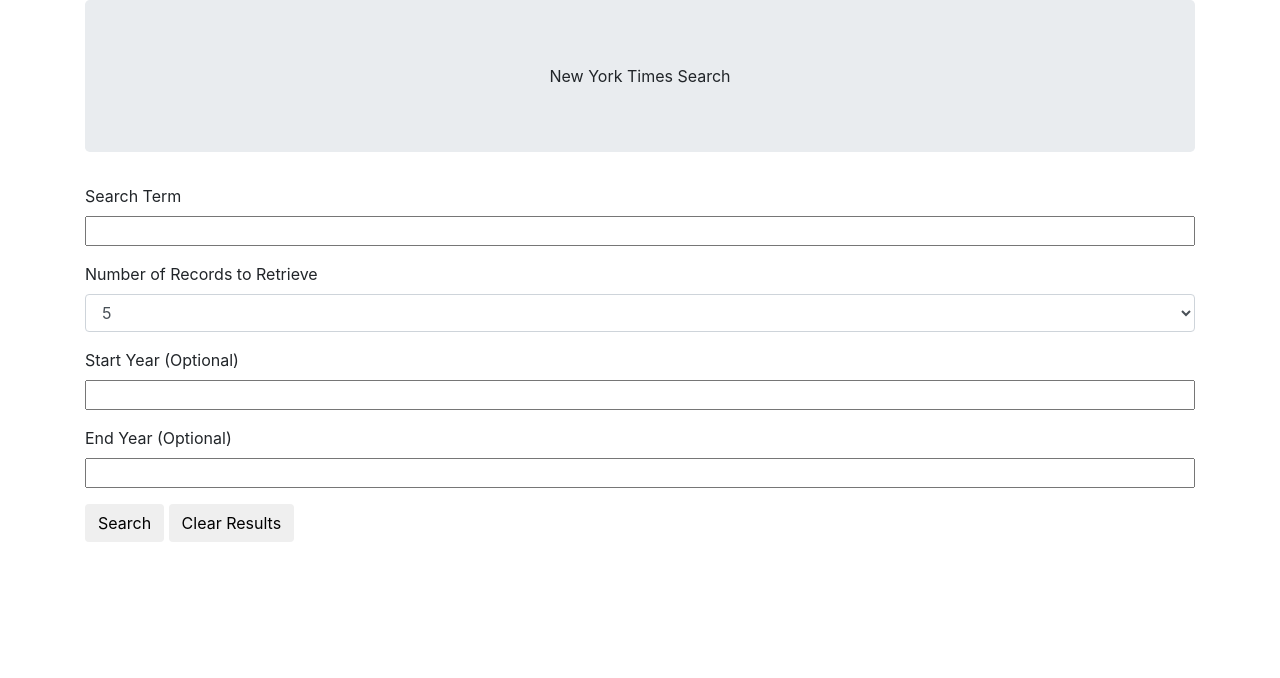
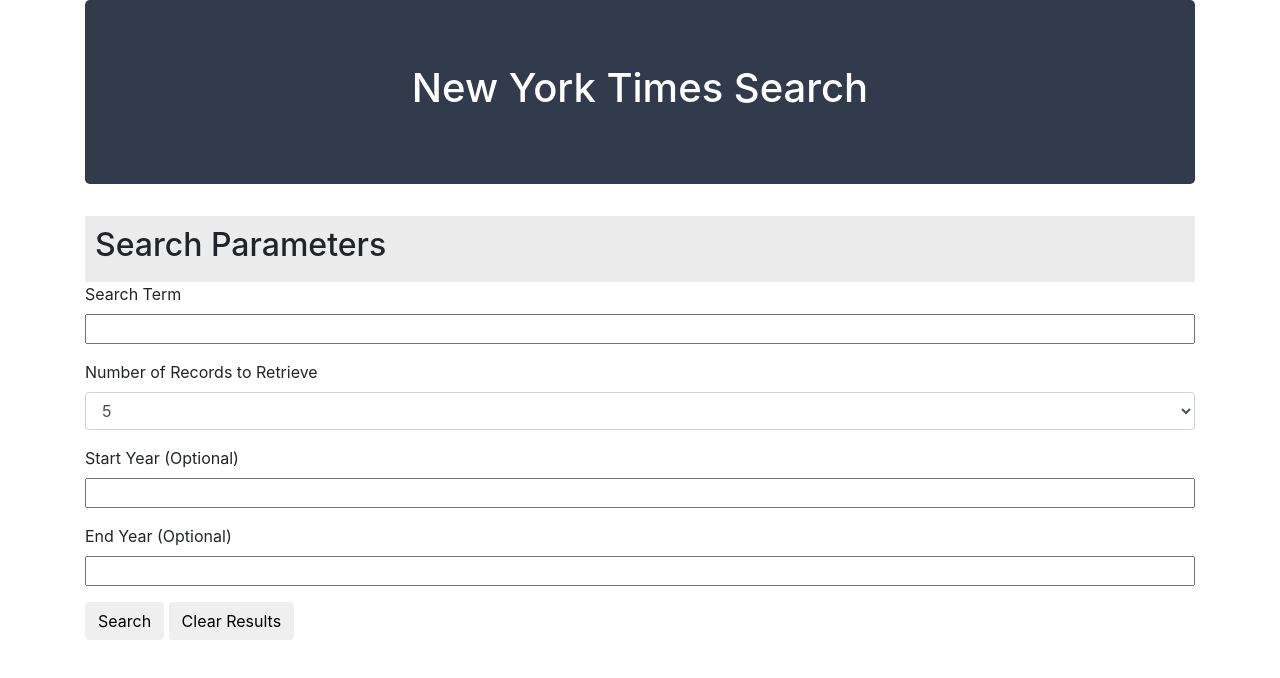
Before and after one commit to HansRomang/NYTNewsProject, a plain HTML site: page index.html in a window 1280 px wide. Drawn offline with nearby package versions, Linux system fonts and the light colour scheme.

Commit message:
added new styles

```diff
--- /dev/null
+++ b/css/style.css
@@ -0,0 +1,9 @@
+.jumbotron {
+	background: #313b4c;
+	color: white;
+}
+
+.search-title {
+	background: #ececec;
+	padding: 10px;
+}
--- a/index.html
+++ b/index.html
@@ -1,16 +1,23 @@
 <!DOCTYPE html>
 <html lang="en">
+
 <head>
 	<meta charset="UTF-8">
 	<meta name="viewport" content="width=device-width, initial-scale=1.0">
 	<meta http-equiv="X-UA-Compatible" content="ie=edge">
 	<title>NYT</title>
-		<link rel="stylesheet" href="https://stackpath.bootstrapcdn.com/bootstrap/4.1.3/css/bootstrap.min.css" integrity="sha384-MCw98/SFnGE8fJT3GXwEOngsV7Zt27NXFoaoApmYm81iuXoPkFOJwJ8ERdknLPMO" crossorigin="anonymous">
-		<link rel="stylesheet" href="./style.css">
+	<link rel="stylesheet" href="https://stackpath.bootstrapcdn.com/bootstrap/4.1.3/css/bootstrap.min.css" integrity="sha384-MCw98/SFnGE8fJT3GXwEOngsV7Zt27NXFoaoApmYm81iuXoPkFOJwJ8ERdknLPMO"
+	 crossorigin="anonymous">
+	<link rel="stylesheet" href="./css/style.css">
+
 </head>
+
 <body>
 	<div class="container">
-        <div class="jumbotron text-center"> New York Times Search</div>
+		<div class="jumbotron text-center">
+			<h1>New York Times Search</h1>
+		</div>
+		<div class="search-title"><h2>Search Parameters</h2></div>
 		<form>
 			<div class="form-group">
 				<label for="search">Search Term</label>
@@ -39,4 +46,5 @@
 	<form>
 		</div>
 </body>
+
 </html>
--- a/style.css
+++ /dev/null
@@ -1,4 +0,0 @@
-.jumbotron {
-	background: dark-blue;
-
-}
```
Also changed, not shown: 1 other file. Lines whose indentation alone changed are shown as unchanged.
